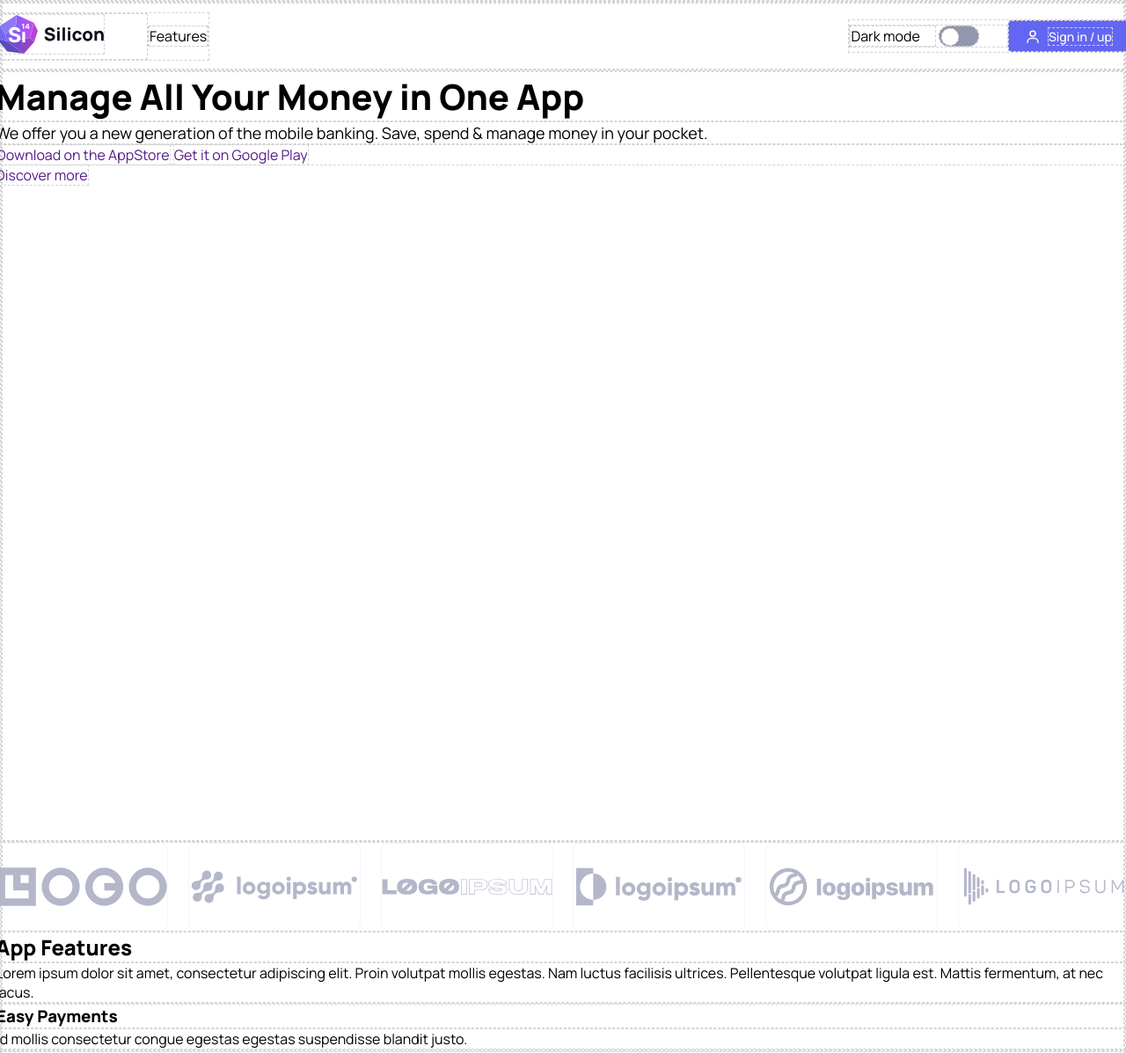
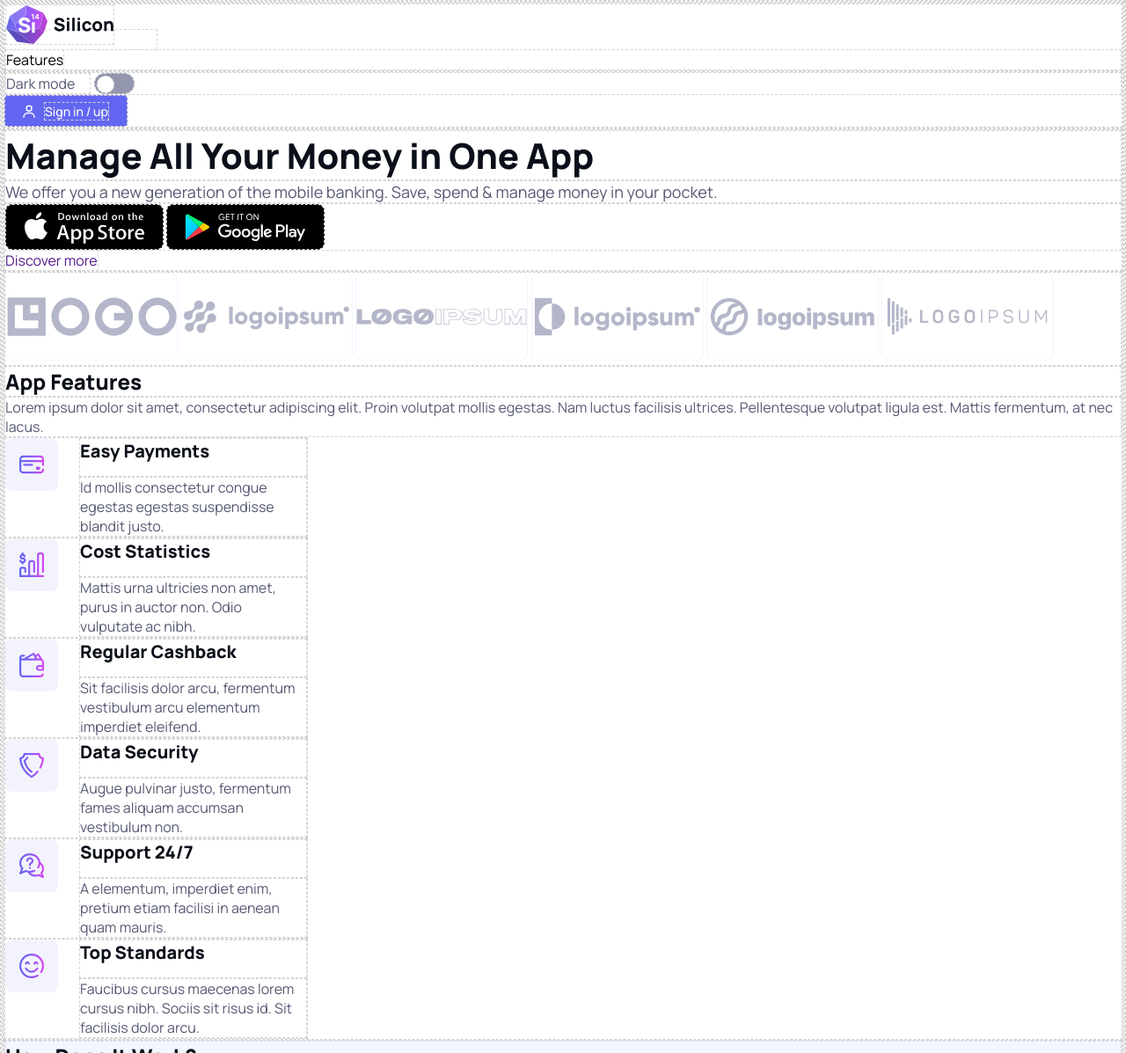
Before and after one commit to mr-geones/html-css-desktop, a plain HTML site: page index.html in a window 1280 px wide. Shown: the top 1197 px of the page at 88% size. Drawn offline with Linux system fonts and the light colour scheme.

Commit message:
Added styles to keynotes under App Features

```diff
--- a/index.html
+++ b/index.html
@@ -34,8 +34,8 @@
           <h1>Manage All Your Money in One App</h1>
           <p class="subtitle">We offer you a new generation of the mobile banking. Save, spend & manage money in your pocket.</p>
           <div>
-            <a href="">Download on the AppStore</a>
-            <a href="">Get it on Google Play</a>
+            <a href="" class="app app__appstore">Download on the AppStore</a>
+            <a href="" class="app app__googleplay">Get it on Google Play</a>
           </div>
           <a href="">Discover more</a> <!-- Link or just regular text? -->
         </section>
@@ -51,27 +51,27 @@
           </div>
           <h2>App Features</h2>
           <p>Lorem ipsum dolor sit amet, consectetur adipiscing elit. Proin volutpat mollis egestas. Nam luctus facilisis ultrices. Pellentesque volutpat ligula est. Mattis fermentum, at nec lacus.</p>
-          <div>
+          <div class="features features__payments">
             <h3>Easy Payments</h3>
             <p>Id mollis consectetur congue egestas egestas suspendisse blandit justo.</p>
           </div>
-          <div>
+          <div class="features features__statistics">
             <h3>Cost Statistics</h3>
             <p>Mattis urna ultricies non amet, purus in auctor non. Odio vulputate ac nibh.</p>
           </div>
-          <div>
+          <div class="features features__cashback">
             <h3>Regular Cashback</h3>
             <p>Sit facilisis dolor arcu, fermentum vestibulum arcu elementum imperdiet eleifend.</p>
           </div>
-          <div>
+          <div class="features features__security">
             <h3>Data Security</h3>
             <p>Augue pulvinar justo, fermentum fames aliquam accumsan vestibulum non.</p>
           </div>
-          <div>
+          <div class="features features__support">
             <h3>Support 24/7</h3>
             <p>A elementum, imperdiet enim, pretium etiam facilisi in aenean quam mauris.</p>
           </div>
-          <div>
+          <div class="features features__standards">
             <h3>Top Standards</h3>
             <p>Faucibus cursus maecenas lorem cursus nibh. Sociis sit risus id. Sit facilisis dolor arcu.</p>
           </div>
--- a/styles-desktop.css
+++ b/styles-desktop.css
@@ -7,11 +7,9 @@ background: radial-gradient(circle, rgba(99,102,241,0.1) 0%, rgba(218,70,239,0.0
 Website: https://cssgradient.io/
 */
 
-/*///////////////////////////////////////////////////////////////////////////
-
+/*-----------------------------------------------------------------------
 /// Variables
-
-/////////////////////////////////////////////////////////////////////////*/
+-----------------------------------------------------------------------*/
 
 :root {
     --fontsize-default: 1px;
@@ -30,12 +28,18 @@ Website: https://cssgradient.io/
     --fontweight-semibold: 500;
     --fontweight-extrabold: 800;
 
-    --color-primary: #6366F1;
-    --color-gray-100: #F3F6FF;
-    --color-gray-600: #9397AD;
+    --color-black: #000;
     --color-white: #FFF;
     --color-success: #22C55E;
     --color-error: #EF4444;
+    --color-warning: #EF9A44;
+    --color-info: #4C82F7;
+    --color-primary: #6366F1;
+
+    --color-gray-900: #0B0F19;
+    --color-gray-700: #565973;
+    --color-gray-600: #9397AD;
+    --color-gray-100: #F3F6FF;
 
     --gradient-start: #6366F1;
     --gradient-middle: #8B5CF6;
@@ -51,12 +55,9 @@ Website: https://cssgradient.io/
     --height-xxs: 76rem;
 }
 
-
-/*///////////////////////////////////////////////////////////////////////////
-
+/*-----------------------------------------------------------------------
 /// Reset
-
-/////////////////////////////////////////////////////////////////////////*/
+-----------------------------------------------------------------------*/
 
 *,
 *::before,
@@ -67,12 +68,9 @@ Website: https://cssgradient.io/
   border: 1rem dashed lightgray; /* REMOVE WHEN DONE */
 }
 
-
-/*///////////////////////////////////////////////////////////////////////////
-
+/*-----------------------------------------------------------------------
 /// Main containers
-
-/////////////////////////////////////////////////////////////////////////*/
+-----------------------------------------------------------------------*/
 
 html {
     font-family: 'Manrope', sans-serif;
@@ -80,22 +78,24 @@ html {
     font-size: var(--fontsize-default);
     font-style: normal;
     font-optical-sizing: auto;
+    color: var(--color-gray-700);
 }
 body {
     font-size: var(--fontsize-body-m);
 }
 
+
+/*
 header, main, footer {
     width: var(--width-desktop);
 }
+*/
 
+/*-----------------------------------------------------------------------
+/// Section heights
+-----------------------------------------------------------------------*/
 
-/*///////////////////////////////////////////////////////////////////////////
-
-/// Section heights
-
-/////////////////////////////////////////////////////////////////////////*/
-
+/*
 .height-xxl {
     height: var(--height-xxl);
 }
@@ -117,29 +117,25 @@ header, main, footer {
 .height-xxs {
     height: var(--height-xxs);
 }
+*/
 
-
-/*///////////////////////////////////////////////////////////////////////////
-
+/*-----------------------------------------------------------------------
 /// Headlines
-
-/////////////////////////////////////////////////////////////////////////*/
+-----------------------------------------------------------------------*/
 
 h1,
 h2,
 h3 {
+    color: var(--color-gray-900);
     font-weight: var(--fontweight-extrabold);
 }
 h1 {
     font-size: var(--fontsize-heading-l);
 }
 
-
-/*///////////////////////////////////////////////////////////////////////////
-
+/*-----------------------------------------------------------------------
 /// Anchors
-
-/////////////////////////////////////////////////////////////////////////*/
+-----------------------------------------------------------------------*/
 
 a,
 a:visited {
@@ -153,13 +149,11 @@ nav a:visited {
     color: black;
 }
 
+/*-----------------------------------------------------------------------
+/// Wrappers and Containers
+-----------------------------------------------------------------------*/
 
-/*///////////////////////////////////////////////////////////////////////////
-
-/// Wrappers and Containers
-
-/////////////////////////////////////////////////////////////////////////*/
-
+/*
 .wrapper {
     display: grid;
     justify-content: center;
@@ -169,18 +163,15 @@ nav a:visited {
     justify-content:space-between;
     align-items: center;
 }
-
+*/
 
 .subtitle {
     font-size: var(--fontsize-body-l);
 }
 
-
-/*///////////////////////////////////////////////////////////////////////////
-
+/*-----------------------------------------------------------------------
 /// Buttons
-
-/////////////////////////////////////////////////////////////////////////*/
+-----------------------------------------------------------------------*/
 
 .button {
     background-color: var(--color-primary);
@@ -191,6 +182,7 @@ nav a:visited {
 
 }
 .button__signin {
+    display: inline-block;
     width: 140rem;
     height: 36rem;
     background-image: url('assets/avatar.svg');
@@ -202,9 +194,9 @@ nav a:visited {
     padding-right: 20rem;
 }
 .button__learn-more {
+    display: block;
     width: 156rem;
     height: 44rem;
-    display: block;
     background-image: url('assets/arrow-right-white.svg');
     background-repeat: no-repeat;
     background-position-x: 116rem;
@@ -214,23 +206,17 @@ nav a:visited {
     padding-right: 56rem;
 }
 
-
-/*///////////////////////////////////////////////////////////////////////////
-
+/*-----------------------------------------------------------------------
 /// Backgrounds
-
-/////////////////////////////////////////////////////////////////////////*/
+-----------------------------------------------------------------------*/
 
 .bg__dark {
     background-color: var(--color-gray-100);
 }
 
-
-/*///////////////////////////////////////////////////////////////////////////
-
-/// Images and Logotypes
-
-/////////////////////////////////////////////////////////////////////////*/
+/*-----------------------------------------------------------------------
+/// Styles for the logotypes of the clients
+-----------------------------------------------------------------------*/
 
 .client__logo img {
     width: 196rem;
@@ -242,11 +228,9 @@ nav a:visited {
     box-shadow: 1rem 1rem 10rem var(--color-gray-100);
 }
 
-/*///////////////////////////////////////////////////////////////////////////
-
+/*-----------------------------------------------------------------------
 /// Elements positioning in <header>
-
-/////////////////////////////////////////////////////////////////////////*/
+-----------------------------------------------------------------------*/
 
 div #logo {
     padding-right: 48rem;
@@ -257,3 +241,64 @@ div #toggle {
 #toggle span {
     padding-right: 17rem;
 }
+
+/*-----------------------------------------------------------------------
+/// Styles for the AppStore and GooglePlay button
+-----------------------------------------------------------------------*/
+
+.app {
+    display: inline-block;
+    background-color: var(--color-black);
+    background-repeat: no-repeat;
+    background-position-x: center;
+    background-position-y: center;
+    width: 180rem;
+    height: 52rem;
+    border-radius: 8rem;
+    text-indent: -9999px;
+}
+
+.app__appstore {
+    background-image: url('assets/appstore-light.svg');
+}
+
+.app__googleplay {
+    background-image: url('assets/googleplay-light.svg');
+}
+
+/*-----------------------------------------------------------------------
+/// Styles for keynotes under App Features
+-----------------------------------------------------------------------*/
+
+.features {
+    width: 345rem;
+    background-repeat: no-repeat;
+    background-position-x:left;
+    background-position-y:top;
+    padding-left: 84rem;
+}
+.features h3 {
+    font-size: var(--fontsize-heading-xs);
+    padding-bottom: 15rem;
+}
+.features p {
+    font-size: var(--fontsize-body-m);
+}
+.features__payments {
+    background-image: url('assets/icon-card.svg');
+}
+.features__statistics {
+    background-image: url('assets/icon-bars.svg');
+}
+.features__cashback {
+    background-image: url('assets/icon-wallet.svg');
+}
+.features__security {
+    background-image: url('assets/icon-shield.svg');
+}
+.features__support {
+    background-image: url('assets/icon-talk-bubbles.svg');
+}
+.features__standards {
+    background-image: url('assets/icon-smiley.svg');
+}
```
Also changed, not shown: assets/main-image.webp (added).
